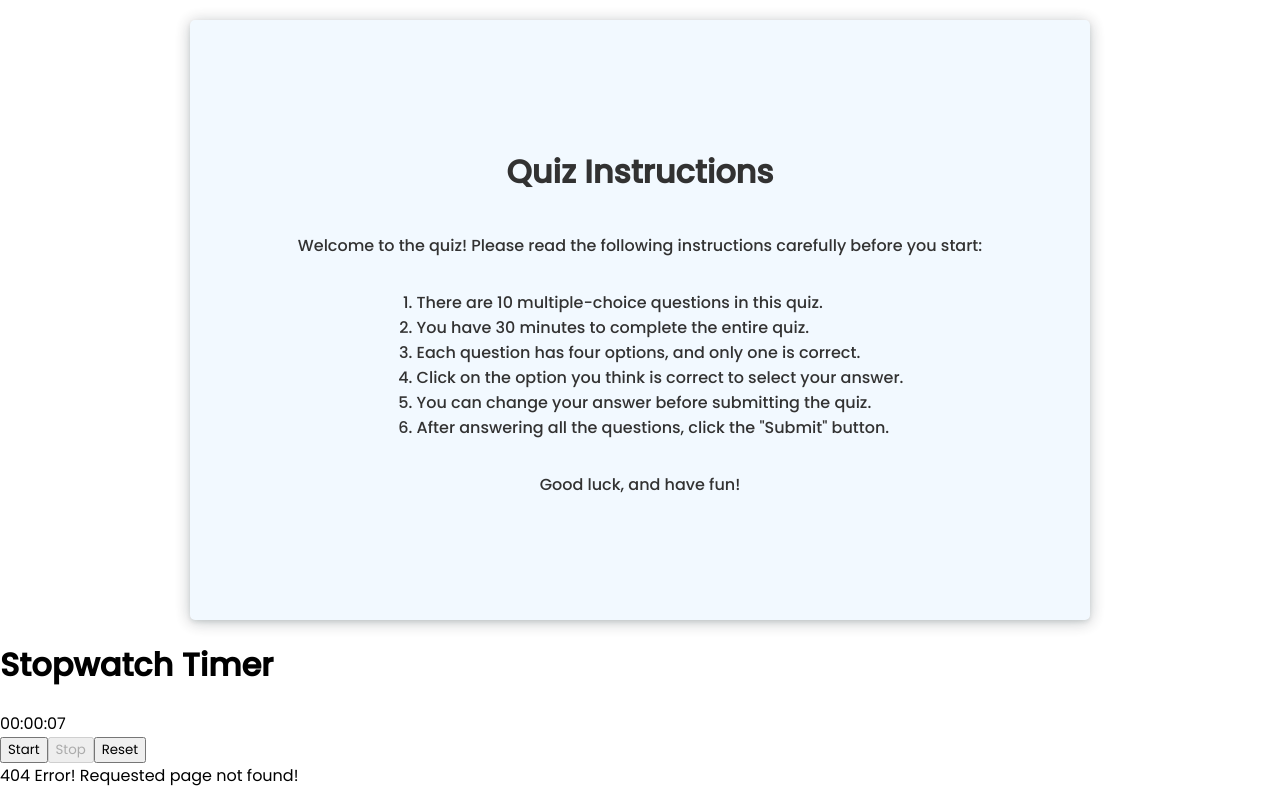
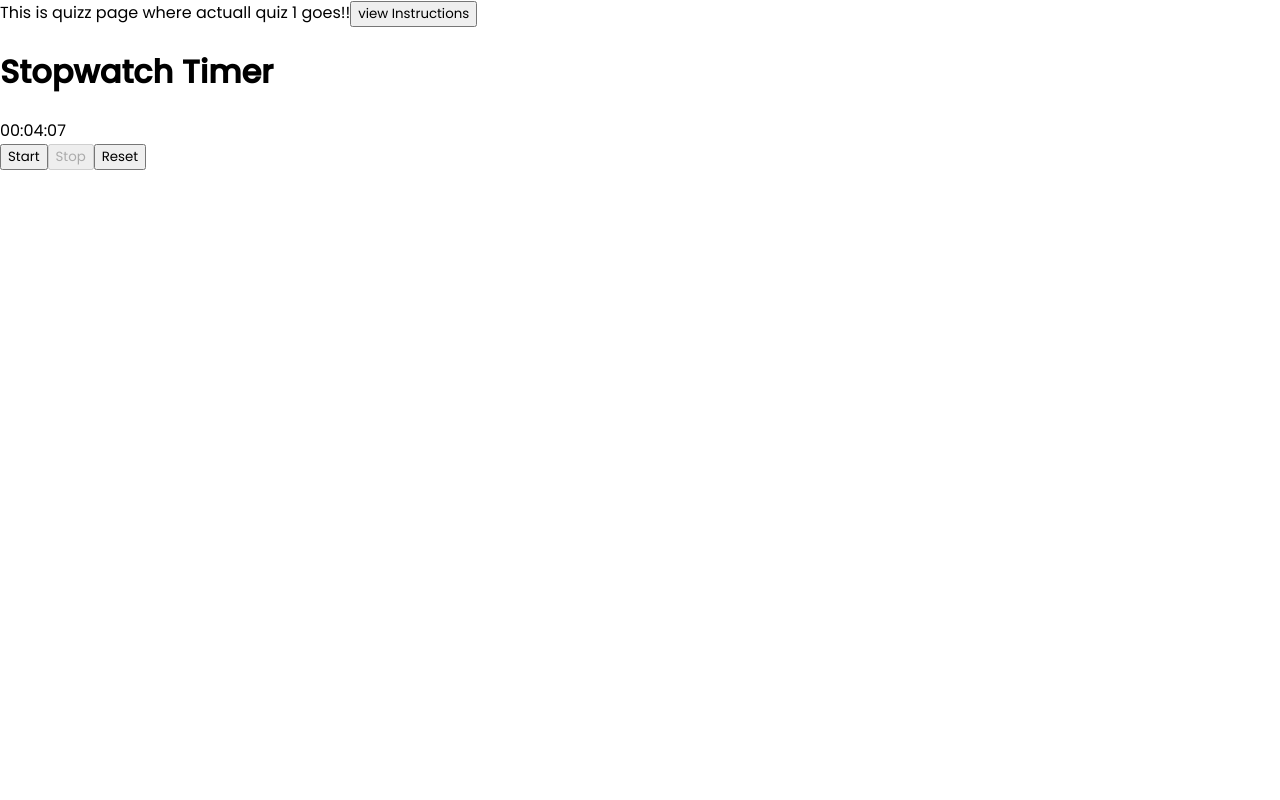
Before and after one commit to Baggu516/OnlineQuizSystem, a React (Create React App) app in the folder quizzz/: page /quiz/1 in a window 1280 px wide. Built offline with nearby package versions, Linux system fonts and the light colour scheme.

Commit message:
Added instructions modal and migrated to Quiz Component

```diff
--- a/quizzz/package.json
+++ b/quizzz/package.json
@@ -8,6 +8,7 @@
     "@testing-library/user-event": "^13.5.0",
     "react": "^18.2.0",
     "react-dom": "^18.2.0",
+    "react-modal": "^3.16.1",
     "react-scripts": "5.0.1",
     "web-vitals": "^2.1.4"
   },
@@ -36,6 +37,7 @@
     ]
   },
   "devDependencies": {
+    "@types/react-modal": "^3.16.1",
     "react-router-dom": "^6.16.0"
   }
 }
--- a/quizzz/src/App.js
+++ b/quizzz/src/App.js
@@ -9,19 +9,13 @@ import PrivateRoute from "./utils/PrivateRoute";
 import Index from "./components/Index";
 import Error from "./components/Error";
 import RedirectRoute from "./utils/RedirectRoute";
-import Timer from "./components/Timer";
-import PracticeTimer from "./components/PracticeTimer";
-import Instructions from "./components/Instructions";
+import Quiz from "./components/Quiz";
 
 function App() {
   const { user } = useContext(AuthContext);
   return (
     <div className="App">
-      {/* <PracticeTimer/> */}
-      <Instructions/>
-
       <BrowserRouter>
-      <Timer/>
         <Routes>
           <Route
             path="/"
@@ -47,6 +41,7 @@ function App() {
               </RedirectRoute>
             }
           />
+          <Route path="quiz/:id" element={<Quiz />} />
           <Route path="*" element={<Error />} />
         </Routes>
       </BrowserRouter>
--- a/quizzz/src/components/Instructions.jsx
+++ b/quizzz/src/components/Instructions.jsx
@@ -1,11 +1,12 @@
-import React from 'react';
-import "./Instructions.css"
+import React from "react";
+import "./Instructions.css";
 
-function Instructions() {
-
+function Instructions({ closeModal }) {
   return (
     <div className="instructions">
-      <h1>Quiz Instructions</h1>
+      <h1>
+        Quiz Instructions <button onClick={closeModal}>X close</button>
+      </h1>
       <p>
         Welcome to the quiz! Please read the following instructions carefully
         before you start:
--- /dev/null
+++ b/quizzz/src/components/Quiz.jsx
@@ -0,0 +1,24 @@
+import React, { useState } from "react";
+import Instructions from "./Instructions";
+import Timer from "./Timer";
+import { useParams } from "react-router-dom";
+import Modal from "react-modal";
+
+const Quiz = () => {
+  const { id } = useParams();
+  const [modalOpen, setModalOpen] = useState(false);
+  const closeModal = () => setModalOpen(false);
+  const openModal = () => setModalOpen(true);
+  return (
+    <>
+      This is quizz page where actuall quiz {id} goes!!
+      <button onClick={openModal}>view Instructions</button>
+      <Modal isOpen={modalOpen} onRequestClose={closeModal}>
+        <Instructions closeModal={closeModal} />
+      </Modal>
+      <Timer />
+    </>
+  );
+};
+
+export default Quiz;
--- a/quizzz/src/components/Timer.jsx
+++ b/quizzz/src/components/Timer.jsx
@@ -1,10 +1,10 @@
-import React, { useState, useEffect,useRef } from "react";
+import React, { useState, useEffect, useRef } from "react";
 // import { Navigate } from "react-router-dom";
-import {useNavigate} from "react-router-dom"
+import { useNavigate } from "react-router-dom";
 
 function Timer() {
   const [hours, setHours] = useState(0);
-  const [minutes, setMinutes] = useState(0);
+  const [minutes, setMinutes] = useState(4);
   const [seconds, setSeconds] = useState(7);
   const [isRunning, setIsRunning] = useState(false);
   const navigate = useNavigate();
@@ -23,20 +23,19 @@ function Timer() {
     setMinutes(0);
     setSeconds(0);
   };
- const ref =useRef()
+  const ref = useRef();
   useEffect(() => {
-
-    console.log("timer")
+    console.log("timer");
     if (isRunning) {
-      ref.current= setInterval(() => {
-        console.log(ref,"timer")
+      ref.current = setInterval(() => {
+        console.log(ref, "timer");
         if (seconds === 0) {
           // console.log(timer,"timer")
           if (minutes === 0) {
-            if(hours===0){
+            if (hours === 0) {
               // alert("Time up");
-                navigate("/register")
-                return
+              navigate("/");
+              return;
             }
             setHours((prevHours) => prevHours - 1);
             setMinutes(59);
@@ -55,9 +54,8 @@ function Timer() {
     return () => {
       clearInterval(ref.current);
     };
-
   }, [isRunning, seconds]);
-  console.log(ref,"timer outside")
+  console.log(ref, "timer outside");
   return (
     <div className="stopwatch">
       <h1>Stopwatch Timer</h1>
@@ -77,8 +75,6 @@ return (
       </div>
     </div>
   );
-
-
 }
 
 export default Timer;
--- a/quizzz/src/context/AuthContext.jsx
+++ b/quizzz/src/context/AuthContext.jsx
@@ -5,7 +5,7 @@ export default AuthContext;
 
 export const AuthProvider = ({ children }) => {
   let ContextData = {
-    user: null,
+    user: "Bhargav",
   };
 
   return (
```
Also changed, not shown: quizzz/src/components/PracticeTimer.jsx (+4 -5 lines), 1 other file (tests, documents, lock files or other folders). Lines whose indentation alone changed are shown as unchanged.
